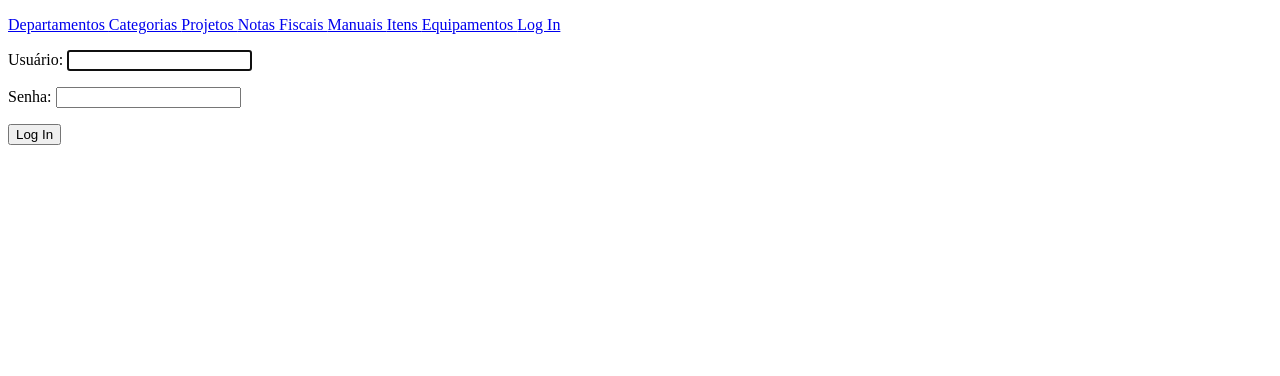
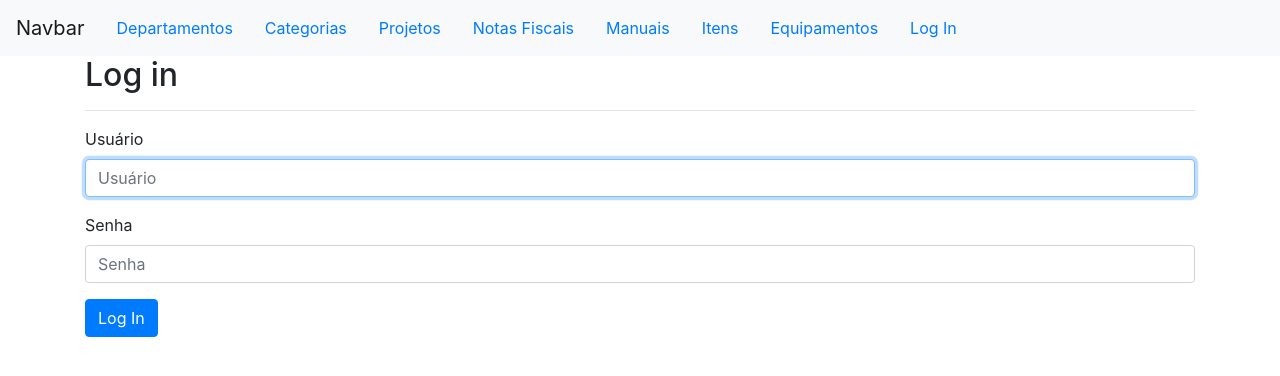
Before and after one commit to ittiufpr/controle, a Django app: page /users/login/?next=/itens/ in a window 1280 px wide. Shown: the top 376 px of the page. Run offline with Django 3.2, Linux system fonts and the light colour scheme; some libraries are stand-ins or nearby versions.

Commit message:
PROJETO CONTROLE

```diff
--- a/controle/controle/controle/settings.py
+++ b/controle/controle/controle/settings.py
@@ -39,6 +39,7 @@ INSTALLED_APPS = [
     'django.contrib.staticfiles',
     'controles',
     'users',
+    'bootstrap4',
 ]
 
 MIDDLEWARE = [
@@ -127,3 +128,7 @@ LOGIN_URL = '/users/login/'
 MEDIA_ROOT = os.path.join(BASE_DIR, 'media')
 
 MEDIA_URL = '/media/'
+
+BOOTSTRAP4 = {
+	'include_jquery':True,
+}
--- a/controle/controle/controles/templates/controles/base.html
+++ b/controle/controle/controles/templates/controles/base.html
@@ -1,33 +1,93 @@
-<!DOCTYPE html>
-<html>
-
-<script src="https://code.jquery.com/jquery-3.5.1.js"></script>
+{% load bootstrap4 %}
+{% load static %}
 
 
-{% load static %}
+<!DOCTYPE html>
+<html lang="pt-br">
+	<head>
+
+		<meta charset="utf-8">
+
+		<meta http-equiv="X-UA-Compatible" content="IE=edge">
+
+		<meta name="viewport" content="width=device-width, initial-scale=1">
+
+		<title>CONTROLE</title>
 
 		<script src="/media/js/jdos-js.js"></script>
+		<link rel="stylesheet" type="text/css" href="/media/css/style.css">
+
+		{# Load CSS and JavaScript #}
+		{% bootstrap_css %}
+		{% bootstrap_javascript jquery='full' %}
+
+		{# Display django.contrib.messages as Bootstrap alerts #}
+		{% bootstrap_messages %}
+
+	</head>
+
 	<body>
 
-<p>
-	<a href = "{% url 'controles:departamentos' %}"> Departamentos </a>
-	<a href = "{% url 'controles:categorias' %}"> Categorias </a>
-	<a href = "{% url 'controles:projetos' %}"> Projetos </a>
-	<a href = "{% url 'controles:notasfiscais' %}"> Notas Fiscais </a>
-	<a href = "{% url 'controles:manuais' %}"> Manuais </a>
-	<a href = "{% url 'controles:itens' %}"> Itens </a>
-	<a href = "{% url 'controles:equipamentos' %}"> Equipamentos </a>
+
+
+	<!-- Static navbar -->
+	<nav class="navbar navbar-expand-lg navbar-light bg-light">
+		<a class="navbar-brand" href="#">Navbar</a>
+
+  		<button class="navbar-toggler" type="button" data-toggle="collapse" data-target="#navbarNav" aria-controls="navbarNav" aria-expanded="false" aria-label="Toggle navigation">
+   			<span class="navbar-toggler-icon"></span>
+ 		</button>
+
+
+ 			<ul class="nav">
+				<li class="nav-item">
+					<a class="nav-link" href = "{% url 'controles:departamentos' %}"> Departamentos </a>
+				</li>
+				<li class="nav-item">
+					<a class="nav-link" href = "{% url 'controles:categorias' %}"> Categorias </a>
+				</li>
+				<li class="nav-item">
+					<a class="nav-link" href = "{% url 'controles:projetos' %}"> Projetos </ao>
+				</a>
+				<li class="nav-item">
+					<a class="nav-link" href = "{% url 'controles:notasfiscais' %}"> Notas Fiscais </a>
+				</li>
+				<li class="nav-item">
+					<a class="nav-link" href = "{% url 'controles:manuais' %}"> Manuais </a>
+				</li>
+				<li class="nav-item">
+					<a class="nav-link" href = "{% url 'controles:itens' %}"> Itens </a>
+				</li>
+				<li class="nav-item">
+					<a class="nav-link" href = "{% url 'controles:equipamentos' %}"> Equipamentos </a>
+				</li>
+			</ul>
+			<ul class="nav justify-content-end">
+				<li class="nav-item">
 				{% if user.is_authenticated %}
+				    <span class="navbar-text">
      				 Olá, {{ user.username }}
-	<a href="{% url 'users:logout' %}">Log Out</a>
+    				</span>
+
+					<a class="nav-link" href="{% url 'users:logout' %}">Log Out</a>
 				{% else %}
-	<a href="{% url 'users:login' %}">Log In</a>
+					<a class="nav-link" href="{% url 'users:login' %}">Log In</a>
+
 				{% endif %}
-<p>
+				</li>
+			</ul>
+	</nav>
+<!-- End navbar -->
+		<div class="container">
 
-{% block content %}
+			<div class="page-header">
+				{% block header %}{% endblock header %}
+			</div>
+			<div>
+				{% block content %}{% endblock content %}
+			</div>
 
-{% endblock content %}
+		</div>
 
 	</body>
 </html>
--- a/controle/controle/controles/templates/controles/equipamentos.html
+++ b/controle/controle/controles/templates/controles/equipamentos.html
@@ -50,7 +50,7 @@ $(".data").click(function () {
 <input type="text" id="myInput" onkeyup="searchTable('example','myInput');" placeholder="Search rows.." title="Type in a name">
 
 <div>
-<table id ="example"  class="display" style="width:100%;text-align:center" data-itens-equipamento-url="{% url 'controles:load_itens_equipamento' %}">
+<table id ="example"  class="table" style="width:100%;text-align:center" data-itens-equipamento-url="{% url 'controles:load_itens_equipamento' %}">
   <thead>
     <th onclick="sortTable(0)">
       #
--- /dev/null
+++ b/controle/controle/media/css/style.css
@@ -0,0 +1,3 @@
+.img_status{
+	width: 16px;
+}
--- a/controle/controle/users/templates/users/login.html
+++ b/controle/controle/users/templates/users/login.html
@@ -1,14 +1,27 @@
 {% extends "controles/base.html" %}
+
+{% load bootstrap4 %}
+
+{# Load CSS and JavaScript #}
+{% bootstrap_css %}
+
+
+{% block header%}
+
+<h2>Log in</h2>
+<hr>
+{% endblock header%}
+
 {% block content %}
 
 	{% if form.errors %}
 	<p>Seu usuário ou password não respondem. Por favor tente novamente.</p>
 	{% endif %}
 
-	<form method="post" action="{% url 'users:login' %}">
+	<form method="post" action="{% url 'users:login' %}" class="form">
 		{% csrf_token %}
-		{{ form.as_p }}
-	<button name="submit">Log In</button>
-	<input type="hidden" name="next" value="{% url 'controles:departamentos' %}"/>
+		{% bootstrap_form form layout='inline' %}
+	<button name="submit" class="btn btn-primary">Log In</button>
+	<input type="hidden" name="next"  value="{% url 'controles:departamentos' %}"/>
 	</form>
 	{% endblock content %}
```
Also changed, not shown: controle/controle/controles/templates/controles/departamentos.html (+7 -2 lines), controle/controle/controles/templates/controles/itens.html (+28 -30 lines), controle/controle/controles/templatetags/custom_filter.py (+8 -0 lines), controle/controle/db.sqlite3. Lines whose indentation alone changed are shown as unchanged.
